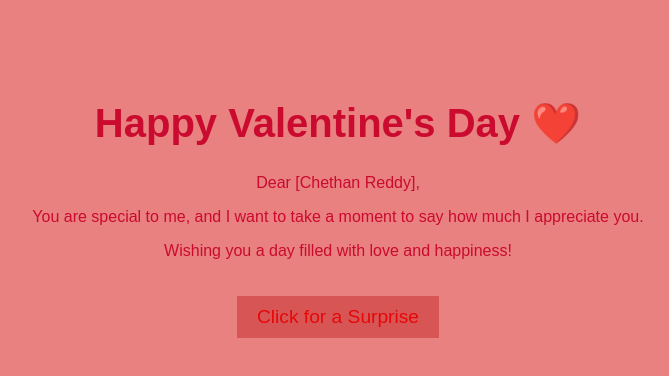
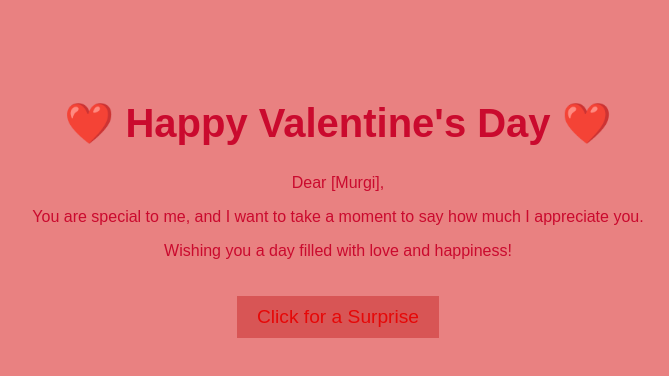
Before and after one commit to Dolin1609/VDAY, a plain HTML site: page index.html in a window 1280 px wide. Shown: the whole page, without its empty margins (302-971 px from the left). Drawn offline with Linux system fonts and the light colour scheme.

Commit message:
Update index.html

```diff
--- a/index.html
+++ b/index.html
@@ -8,8 +8,8 @@
 </head>
 <body>
     <div class="container">
-        <h1>Happy Valentine's Day ❤️</h1>
-        <p>Dear [Chethan Reddy],</p>
+        <h1>❤️ Happy Valentine's Day ❤️</h1>
+        <p>Dear [Murgi],</p>
         <p>You are special to me, and I want to take a moment to say how much I appreciate you.</p>
         <p>Wishing you a day filled with love and happiness!</p>
         <button id="loveButton">Click for a Surprise</button>
```
